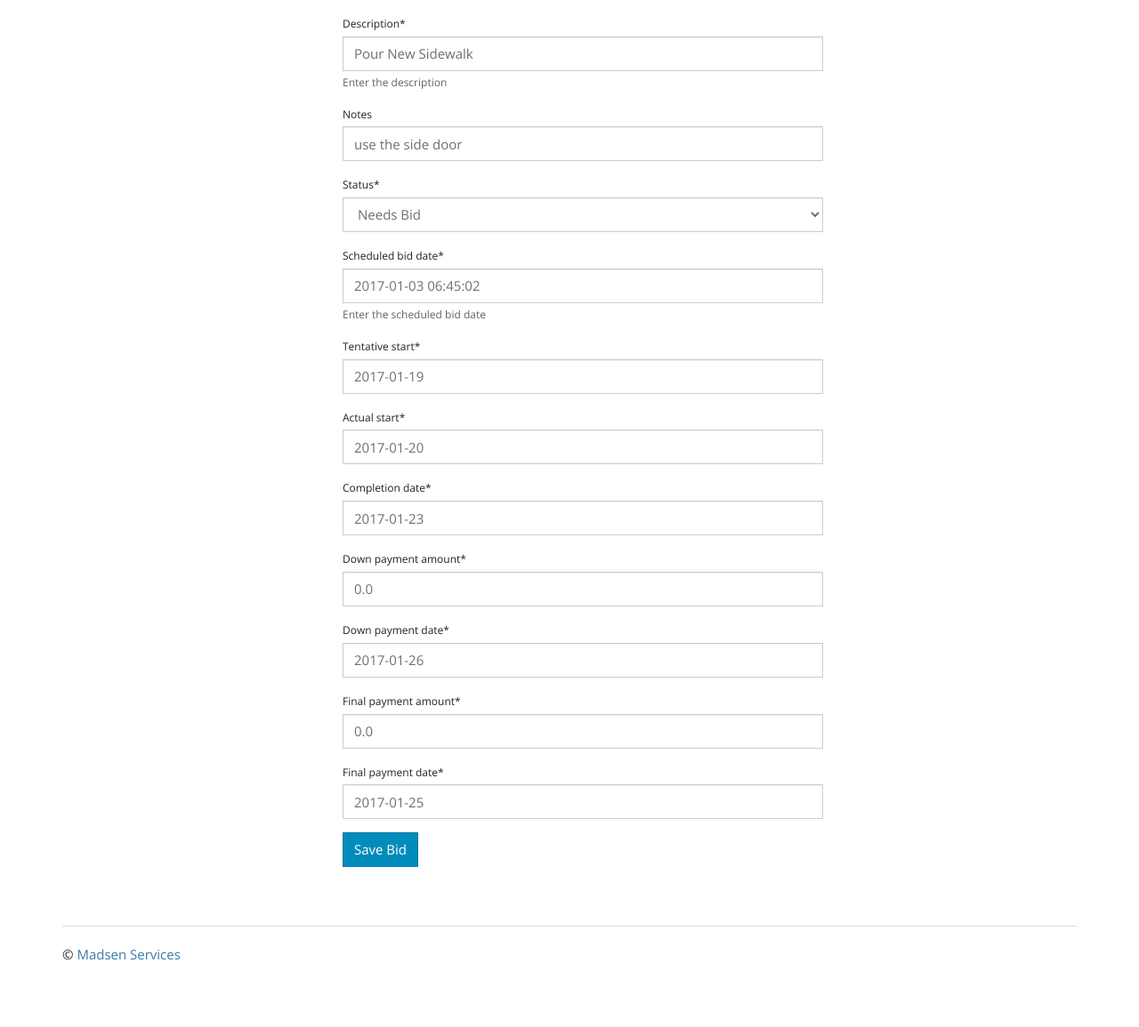
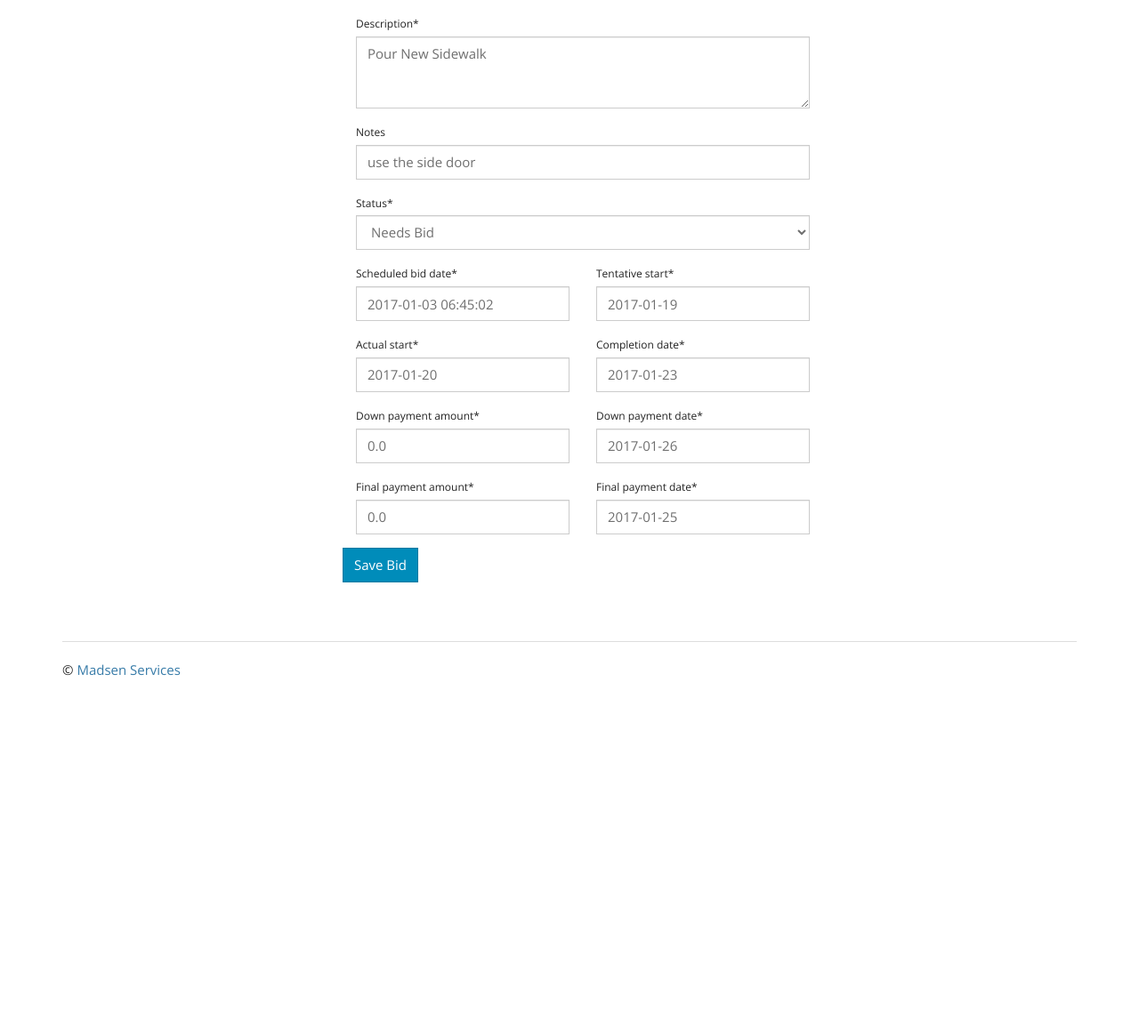
Before and after one commit to ande0581/concrete, a Django app: page /bid/7/update/ in a window 1280 px wide. Shown: the part 45-1200 px from the top of the page at 89% size. After the commit the page ends 805 px from the top, so only its background shows below. Run offline with Django 3.2, Linux system fonts and the light colour scheme; data comes from the database, SQL or seed files in the repository; both versions use the stored data as it was after the commit; some libraries are stand-ins or nearby versions.

Commit message:
minor changes to bid form, added bid delete. Changed destination on bid save from bid detail to customer detail.

```diff
--- a/src/bid/forms.py
+++ b/src/bid/forms.py
@@ -1,8 +1,9 @@
 from django import forms
 from bid.models import Bid
 
-from crispy_forms.helper import FormHelper
-from crispy_forms.layout import Submit
+from crispy_forms.bootstrap import FormActions
+from crispy_forms.helper import FormHelper, Layout
+from crispy_forms.layout import Submit, Div
 
 
 class BidInitialForm(forms.ModelForm):
@@ -20,8 +21,8 @@ class BidInitialForm(forms.ModelForm):
 
 
 class BidForm(forms.ModelForm):
-    description = forms.CharField(max_length=2000, help_text="Enter the description")
-    scheduled_bid_date = forms.DateTimeField(help_text="Enter the scheduled bid date")
+    description = forms.CharField(widget=forms.Textarea(attrs={'rows': 3, 'cols': 20}))
+    scheduled_bid_date = forms.DateTimeField()
 
     class Meta:
         model = Bid
@@ -33,6 +34,35 @@ class BidForm(forms.ModelForm):
     helper.form_method = 'POST'
     helper.add_input(Submit('login', 'Save Bid', css_class='btn=primary'))
 
+    helper = FormHelper()
+    helper.layout = Layout(
+            Div(
+                Div('description', css_class='col-xs-12'),
+                css_class='row-fluid'),
+            Div(
+                Div('notes', css_class='col-xs-12'),
+                css_class='row-fluid'),
+            Div(
+                Div('status', css_class='col-xs-12'),
+                css_class='row-fluid'),
+            Div(
+                Div('scheduled_bid_date', css_class='col-xs-6'),
+                Div('tentative_start', css_class='col-xs-6'),
+                css_class='row-fluid'),
+            Div(
+                Div('actual_start', css_class='col-xs-6'),
+                Div('completion_date', css_class='col-xs-6'),
+                css_class='row-fluid'),
+            Div(
+                Div('down_payment_amount', css_class='col-xs-6'),
+                Div('down_payment_date', css_class='col-xs-6'),
+                css_class='row-fluid'),
+            Div(
+                Div('final_payment_amount', css_class='col-xs-6'),
+                Div('final_payment_date', css_class='col-xs-6'),
+                css_class='row-fluid'),
+            FormActions(Submit('Save Bid', 'Save Bid', css_class='btn-primary'))
+            )
 
 
 """
--- a/src/bid/models.py
+++ b/src/bid/models.py
@@ -75,4 +75,4 @@ class Bid(models.Model):
         return self.description
 
     def get_absolute_url(self):
-        return reverse('bid_app:bid_detail', kwargs={'pk': self.pk})
+        return reverse('customer_app:customer_detail', kwargs={'pk': int(self.customer_id)})
--- a/src/templates/customer/customer_detail.html
+++ b/src/templates/customer/customer_detail.html
@@ -71,9 +71,9 @@
           <td>{{ bid.description }}</a></td>
           <td>{{ bid.status }}</td>
           <td>
-              <a href="{% url 'bid_app:bid_update' pk=object.pk %}" class="btn btn-sm btn-info">Edit</a>
+              <a href="{% url 'bid_app:bid_update' pk=bid.pk %}" class="btn btn-sm btn-info">Edit</a>
 
-              <a href="{% url 'bid_app:bid_delete' pk=object.pk %}" class="btn btn-sm btn-danger">Delete</a>
+              <a href="{% url 'bid_app:bid_delete' pk=bid.pk %}" class="btn btn-sm btn-danger">Delete</a>
           </td>
       </tr>
       {% endfor %}
```
Also changed, not shown: src/templates/bid/bid_confirm_delete.html (added, +8 -0 lines), src/db.sqlite3.
